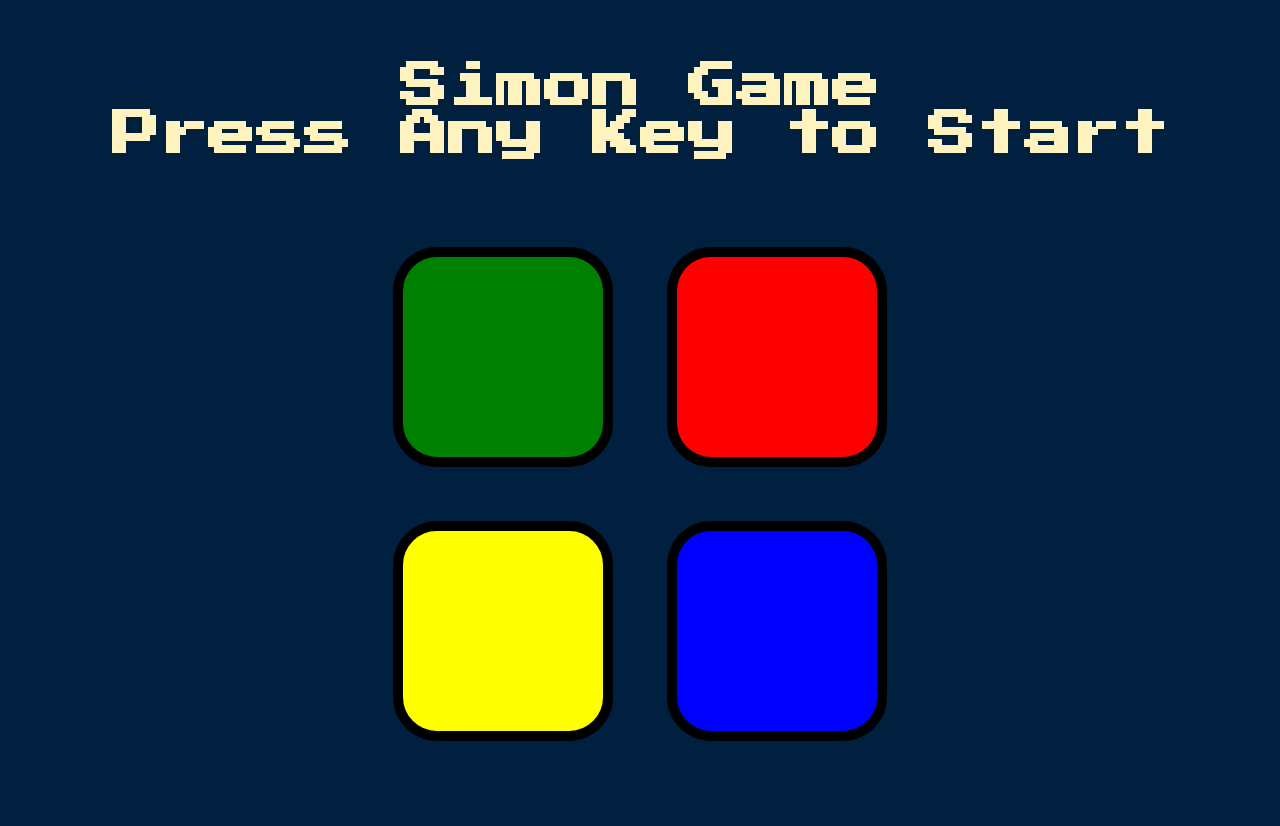
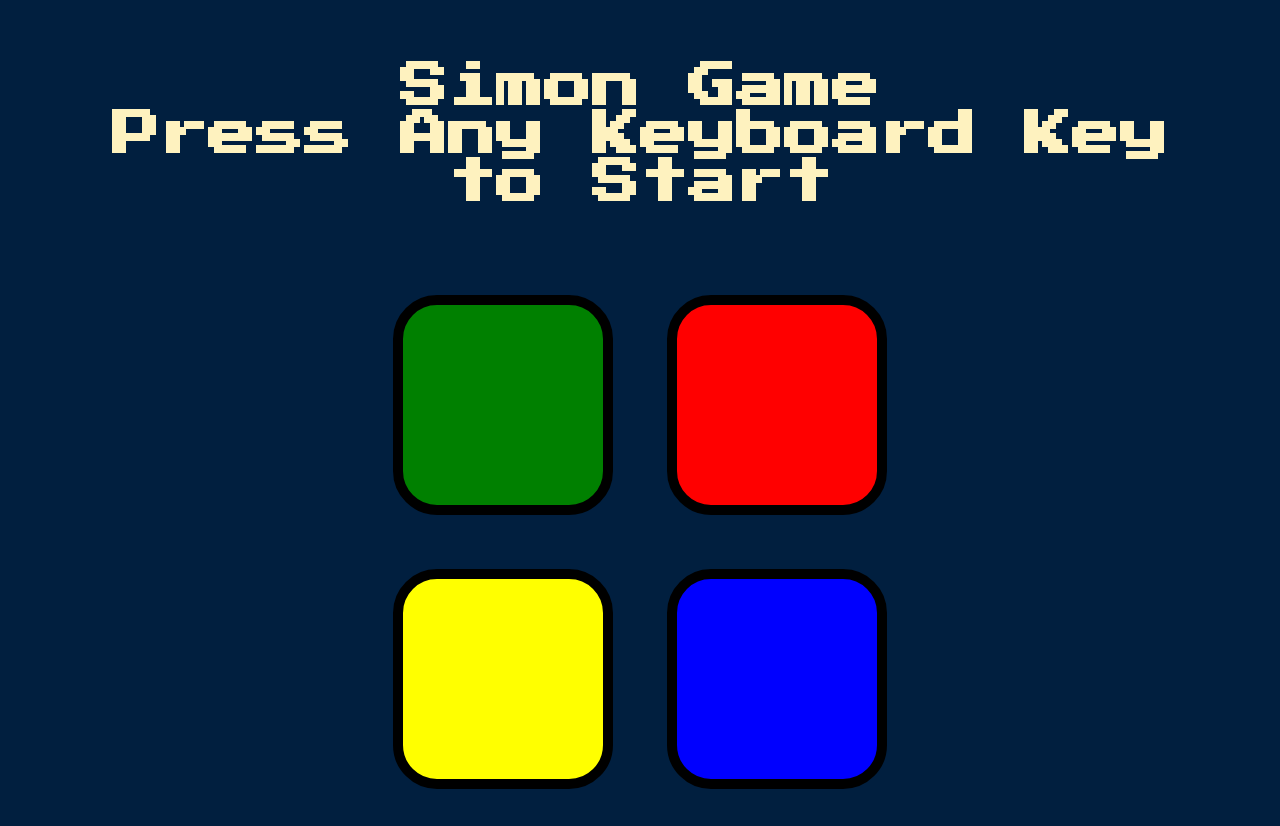
Before and after one commit to HmUmaxKhan/SimonGame, a plain HTML site: page index.html in a window 1280 px wide. Before the commit the page ends 800 px from the top, so only its background shows below. Drawn offline with nearby package versions, Linux system fonts and the light colour scheme.

Commit message:
Update index.html

```diff
--- a/index.html
+++ b/index.html
@@ -9,7 +9,7 @@
 </head>
 
 <body>
-  <h1 id="level-title">Simon Game<br>Press Any Key to Start</h1>
+  <h1 id="level-title">Simon Game<br>Press Any Keyboard Key to Start</h1>
   <div class="container">
     <div lass="row">
 
```
